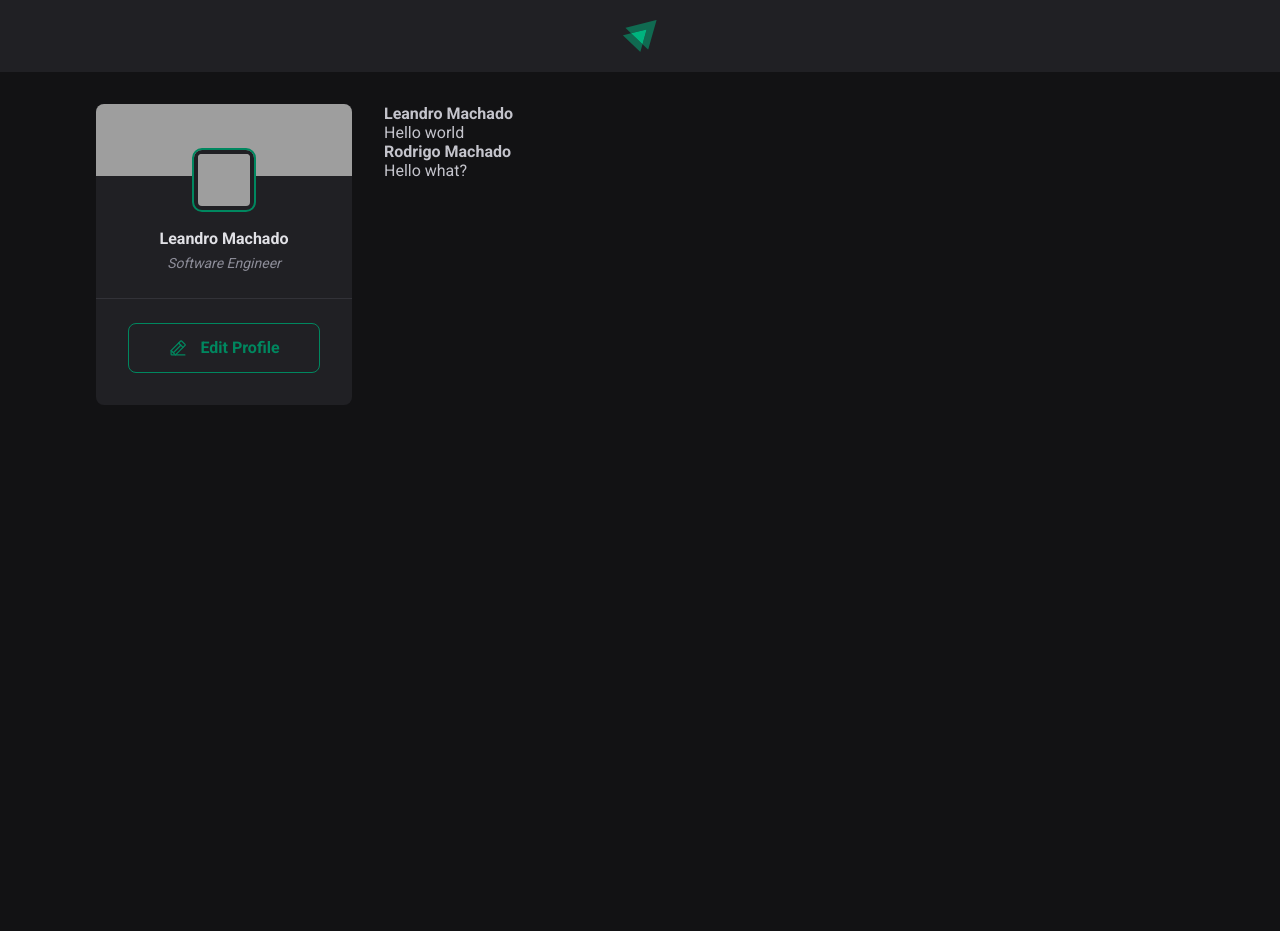
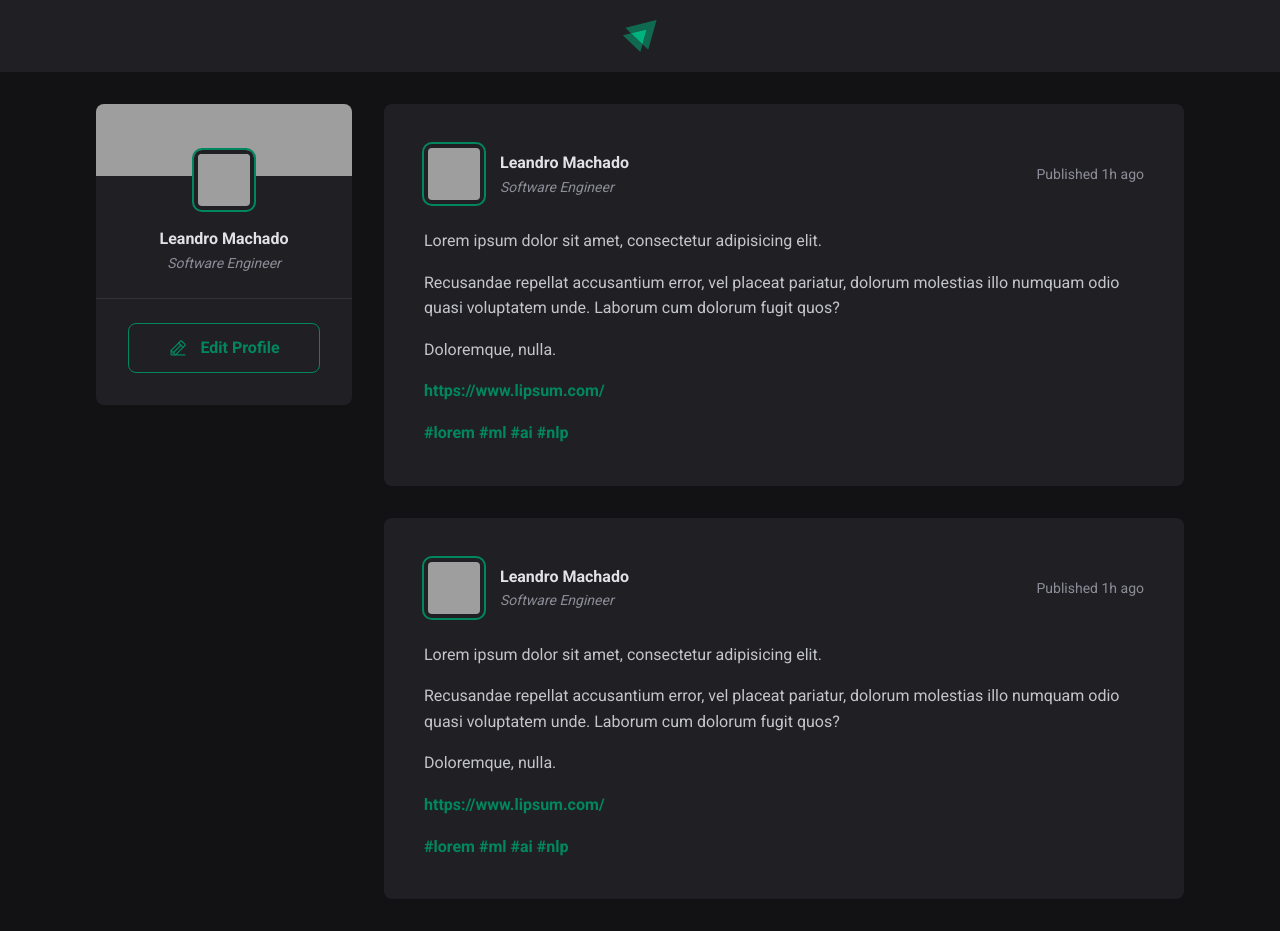
Before and after one commit to leandrofahur/react-ignite, a React (Vite) app in the folder sandbox/: page / in a window 1280 px wide. Before the commit the page ends 800 px from the top, so only its background shows below. Built offline with nearby package versions, Linux system fonts and the light colour scheme; grey boxes are pictures that could not be loaded; a web font is replaced by a local one.

Commit message:
Post component

```diff
--- a/sandbox/src/App.jsx
+++ b/sandbox/src/App.jsx
@@ -1,9 +1,9 @@
 import { Header } from "./components/Header/Header";
-import { Post } from "./Post";
+import { Sidebar } from "./components/Sidebar/Sidebar";
+import { Post } from "./components/Post/Post";
 
 import "./global.css";
 import styles from "./App.module.css";
-import { Sidebar } from "./components/Sidebar/Sidebar";
 
 export function App() {
   return (
@@ -12,8 +12,8 @@ export function App() {
       <div className={styles.wrapper}>
         <Sidebar />
         <main>
-          <Post author="Leandro Machado" comment="Hello world" />
-          <Post author="Rodrigo Machado" comment="Hello what?" />
+          <Post />
+          <Post />
         </main>
       </div>
     </div>
--- a/sandbox/src/Post.jsx
+++ /dev/null
@@ -1,8 +0,0 @@
-export function Post(props) {
-  return (
-    <div>
-      <strong>{props.author}</strong>
-      <p>{props.comment}</p>
-    </div>
-  );
-}
--- /dev/null
+++ b/sandbox/src/components/Post/Post.jsx
@@ -0,0 +1,40 @@
+import styles from "./Post.module.css";
+
+export function Post() {
+  return (
+    <article className={styles.post}>
+      <header>
+        <div className={styles.author}>
+          <img
+            className={styles.avatar}
+            src="https://avatars.githubusercontent.com/u/46628080?v=4"
+            alt="Profile image"
+          />
+          <div className={styles.authorInfo}>
+            <strong>Leandro Machado</strong>
+            <span>Software Engineer</span>
+          </div>
+        </div>
+        <time title="December 28th, 2022 at 7:21PM" dateTime="2022-12-28">
+          Published 1h ago
+        </time>
+      </header>
+      <div className={styles.content}>
+        <p>Lorem ipsum dolor sit amet, consectetur adipisicing elit.</p>
+        <p>
+          Recusandae repellat accusantium error, vel placeat pariatur, dolorum
+          molestias illo numquam odio quasi voluptatem unde. Laborum cum dolorum
+          fugit quos?
+        </p>
+        <p>Doloremque, nulla.</p>
+        <p>
+          <a href="#">https://www.lipsum.com/</a>
+        </p>
+        <p>
+          <a href="#">#lorem</a> <a href="#">#ml</a> <a href="#">#ai</a>{" "}
+          <a href="#">#nlp</a>
+        </p>
+      </div>
+    </article>
+  );
+}
--- /dev/null
+++ b/sandbox/src/components/Post/Post.module.css
@@ -0,0 +1,69 @@
+.post {
+  background-color: var(--gray-800);
+  border-radius: 8px;
+  padding: 2.5rem;
+}
+
+.post + .post {
+  margin-top: 2rem;
+}
+
+.content {
+  line-height: 1.6;
+  color: var(--gray-300);
+  margin-top: 1.5rem;
+}
+
+.content p {
+  margin-top: 1rem;
+}
+
+.content a {
+  text-decoration: none;
+  color: var(--green-500);
+  font-weight: bold;
+}
+
+.content a:hover {
+  color: var(--green-300);
+}
+
+.post > header {
+  display: flex;
+  justify-content: space-between;
+  align-items: center;
+}
+
+.post > header time {
+  font-size: 0.875rem;
+  color: var(--gray-400);
+}
+
+.author {
+  display: flex;
+  align-items: center;
+  gap: 1rem;
+}
+
+.author img {
+  width: calc(3rem + 12px);
+  height: calc(3rem + 12px);
+  border-radius: 8px;
+  border: 4px solid var(--gray-800);
+  outline: 2px solid var(--green-500);
+}
+
+.authorInfo strong {
+  display: block;
+  color: var(--gray-100);
+  line-height: 1.6;
+  font-weight: bold;
+}
+
+.authorInfo span {
+  display: block;
+  color: var(--gray-400);
+  font-size: 0.875rem;
+  font-style: italic;
+  line-height: 1.6;
+}
--- a/sandbox/src/global.css
+++ b/sandbox/src/global.css
@@ -9,6 +9,7 @@
   --gray-800: #202024;
   --gray-900: #121214;
 
+  --green-300: #00b37e;
   --green-500: #00875f;
 }
 
```
